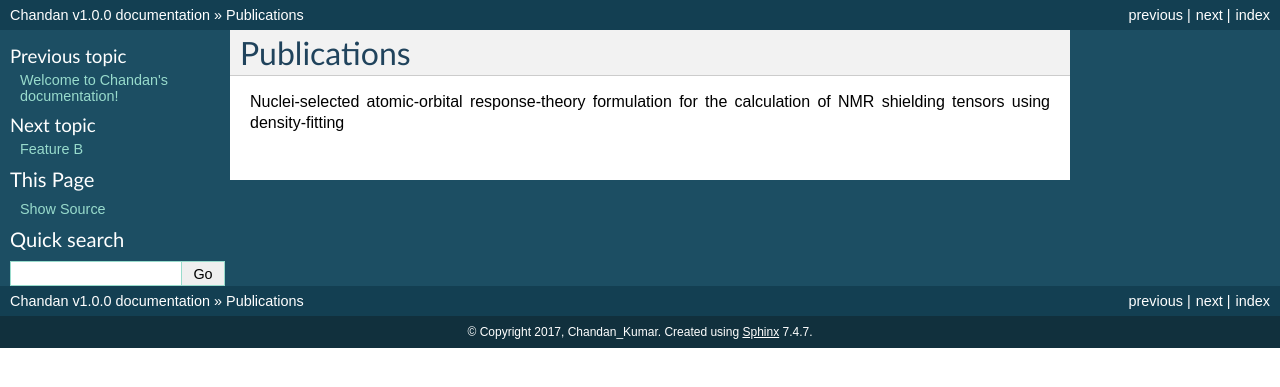
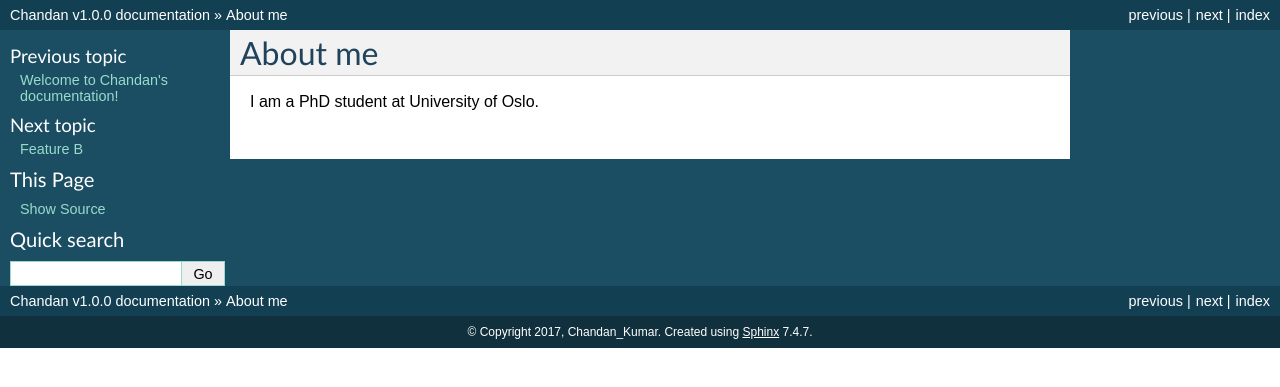
Before and after one commit to chandan-qchem/readdocs, a Sphinx documentation site: the page built from source/feature-a.rst, in a window 1280 px wide. Shown: the top 387 px of the page. Built offline with Sphinx 7.4.7, drawn with Linux system fonts in a browser that asks for light colours.

Commit message:
still fixing the bug of new pages

```diff
--- a/source/feature-a.rst
+++ b/source/feature-a.rst
@@ -1,5 +1,4 @@
-Publications
-============
+About me
+========
 
-
-Nuclei-selected atomic-orbital response-theory formulation for the calculation of NMR shielding tensors using density-fitting
+I am a PhD student at University of Oslo.
```
